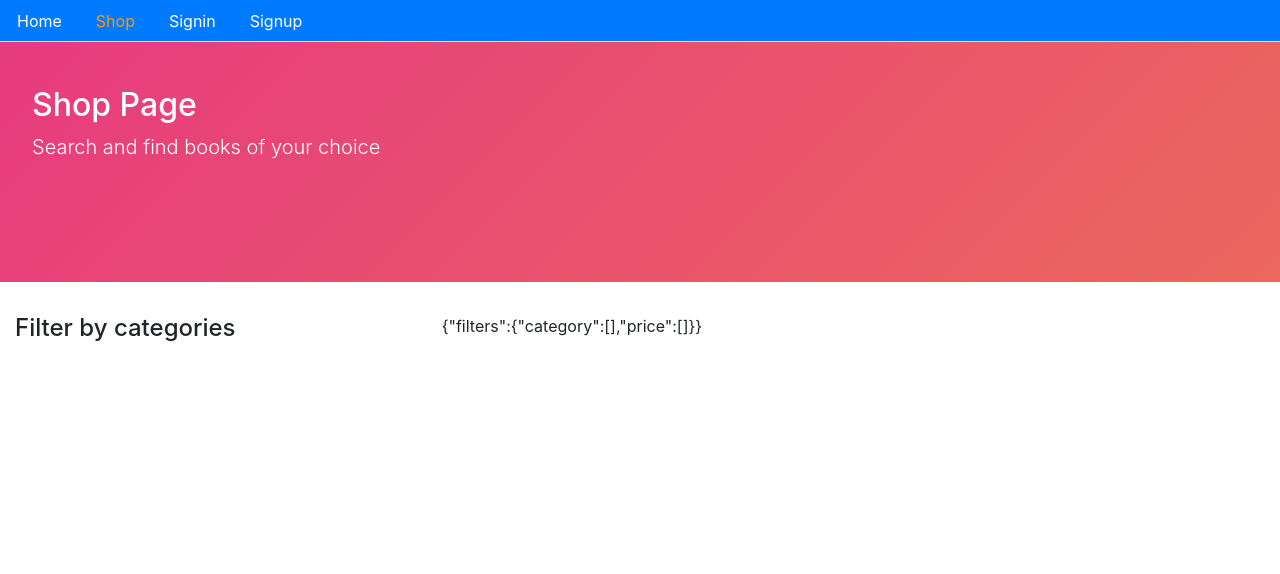
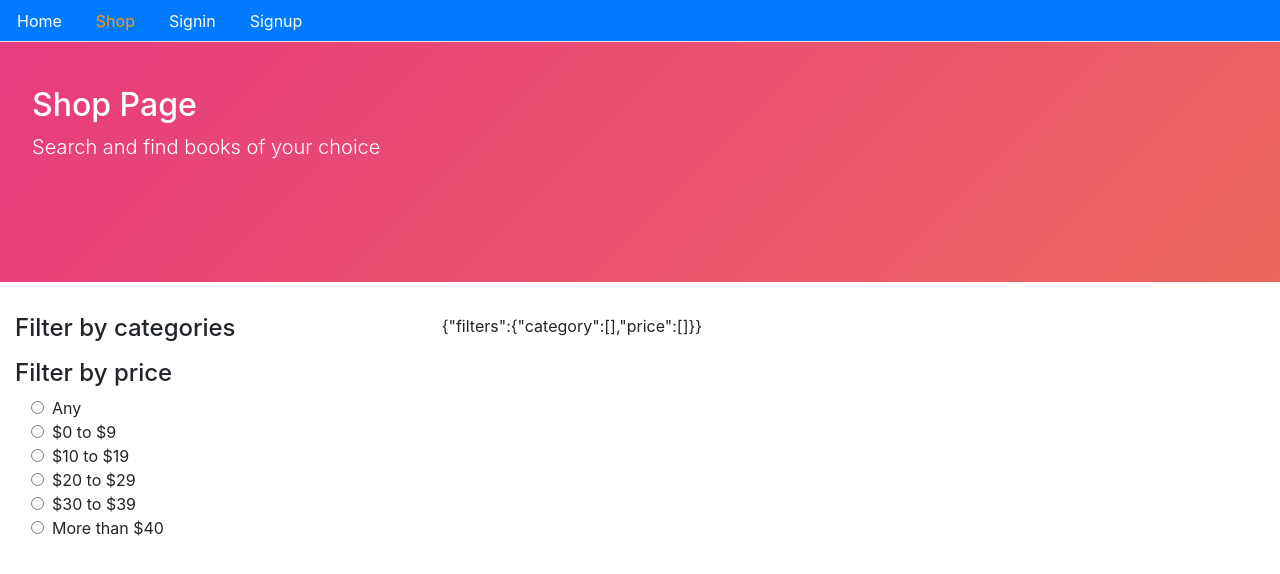
Before and after one commit to mustafamakarnaci/e-commerce, a React (Create React App) app in the folder ecommerce-front/: page /shop in a window 1280 px wide. Shown: the top 574 px of the page. Built offline with nearby package versions, Linux system fonts and the light colour scheme; no server answers.

Commit message:
added RadioBox component to filtering price

```diff
--- a/ecommerce-front/src/core/Card.js
+++ b/ecommerce-front/src/core/Card.js
@@ -6,9 +6,11 @@ const Card = ({ product }) => {
     return (
         <div className="col-4 mb-3">
             <div className="card">
+
                 <div className="card-header">
                     {product.name}
                 </div>
+
                 <div className="card-body">
                     <ShowImage item={product} url="product" />
                     <p>{product.description}</p>
--- /dev/null
+++ b/ecommerce-front/src/core/RadioBox.js
@@ -0,0 +1,34 @@
+import React, { useState, useEffect, Fragment } from 'react'
+
+
+const RadioBox = ({ prices, handleFilters }) => {
+
+    const [value, setValue] = useState(0);
+
+    const handleChange = (event) => {
+        handleFilters(event.target.value);
+        setValue(event.target.value)
+
+    }
+
+
+    return prices.map((p, i) => (
+
+        <div key={i}>
+
+            <label className="form-check-label">
+                <input
+                    onChange={handleChange}
+                    value={`${p._id}`}
+                    name={p}
+                    type="radio"
+                    className="mr-2 ml-3"
+                />
+
+                {p.name}
+            </label>
+        </div>
+    ))
+}
+
+export default RadioBox
--- a/ecommerce-front/src/core/Shop.js
+++ b/ecommerce-front/src/core/Shop.js
@@ -4,6 +4,7 @@ import Card from './Card';
 import { getCategories } from './apiCore';
 import Checkbox from './Checkbox'
 import { prices } from './fixesPrices'
+import RadioBox from './RadioBox';
 
 const Shop = () => {
 
@@ -31,22 +32,60 @@ const Shop = () => {
 
         const newFilters = { ...myFilters }
         newFilters.filters[filterBy] = filters
+
+        if (filterBy == "price") {
+            let priceValues = handlePrice(filters);
+            newFilters.filters[filterBy] = priceValues
+        }
+
+        loadFilteredResult(myFilters.filters);
         setMyFilters(newFilters)
     }
 
+    const handlePrice = value => {
+        const data = prices;
+        let array = []
+        for (let key in data) {
+            if (data[key]._id === parseInt(value)) {
+                array = data[key].array
+            }
+        }
+        return array;
+    }
+
+    const loadFilteredResult = (newFilters) => {
+        console.log(newFilters);
+    }
     return (
         <Layout title='Shop Page' description="Search and find books of your choice" className="container-fluid">
 
             <div className="row">
+
                 <div className="col-4">
+
                     <h4>Filter by categories</h4>
                     <ul>
-                        <Checkbox categories={categories} handleFilters={filters => handleFilters(filters, 'category')} />
+                        <Checkbox
+                            categories={categories}
+                            handleFilters={filters =>
+                                handleFilters(filters, 'category')}
+                        />
                     </ul>
+
+
+                    <h4>Filter by price</h4>
+                    <RadioBox
+                        prices={prices}
+                        handleFilters={filters =>
+                            handleFilters(filters, 'price')}
+                    />
+
                 </div>
+
                 <div className="col-8">
                     {JSON.stringify(myFilters)}
                 </div>
+
             </div>
 
         </Layout>
--- a/ecommerce-front/src/core/fixesPrices.js
+++ b/ecommerce-front/src/core/fixesPrices.js
@@ -7,7 +7,7 @@ export const prices = [
     {
         _id: 1,
         name: "$0 to $9",
-        array: []
+        array: [0,9]
     },
     {
         _id: 2,
```
Also changed, not shown: ecommerce-front/src/core/Checkbox.js (+10 -4 lines).
